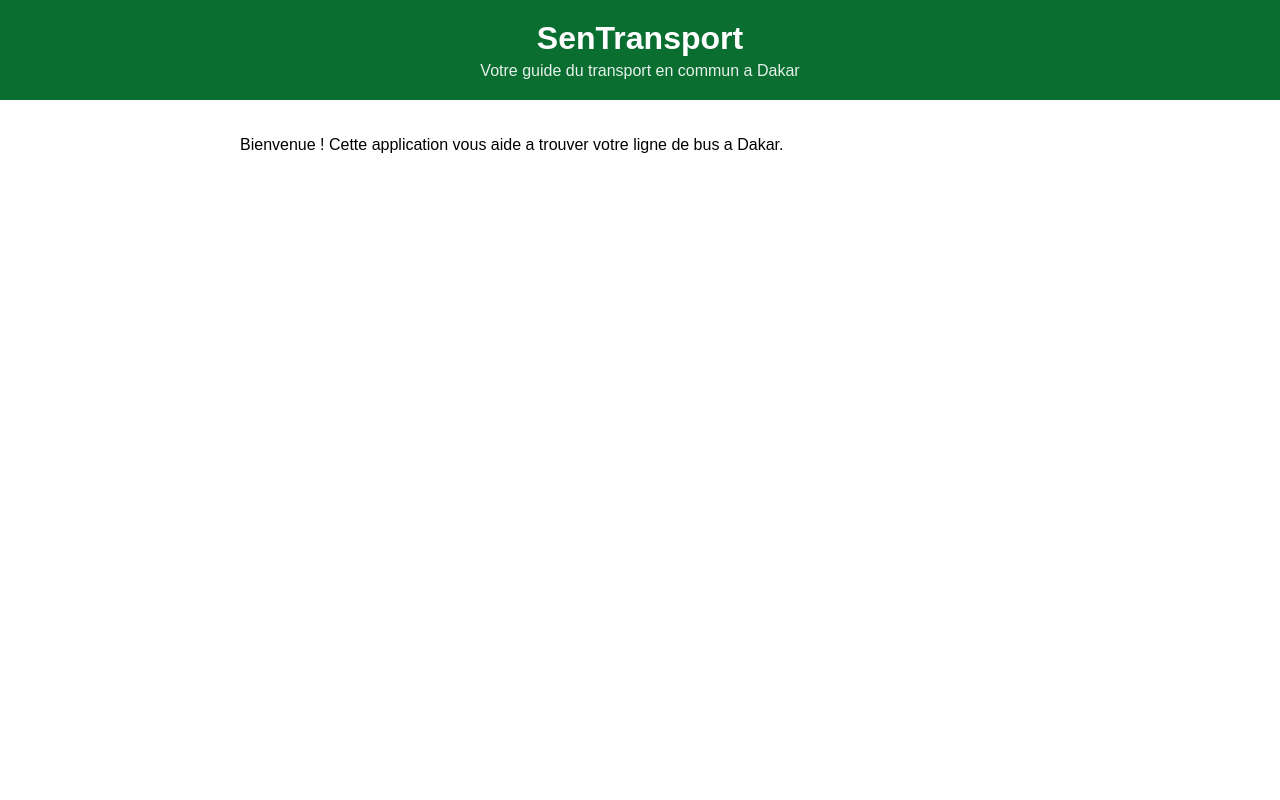
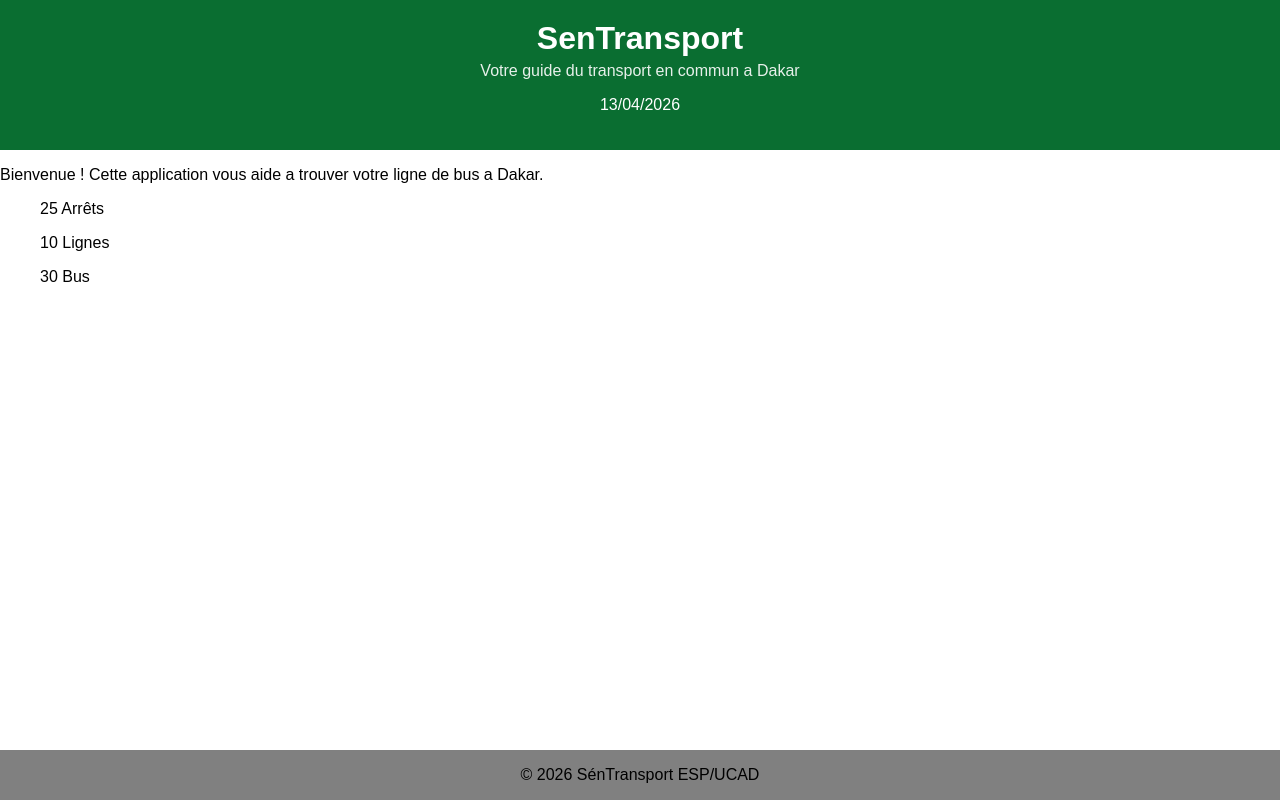
Before and after one commit to br1mald/sentransport, a React (Create React App) app: page / in a window 1280 px wide. Built offline with nearby package versions, Linux system fonts and the light colour scheme.

Commit message:
Exercices

```diff
--- a/src/App.js
+++ b/src/App.js
@@ -1,15 +1,27 @@
 import "./App.css";
 import Header from "./Header";
+import Footer from "./Footer";
+import {
+  StatistiquesArrets,
+  StatistiquesBus,
+  StatistiquesLignes,
+} from "./Statistiques";
 function App() {
   return (
     <div className="App">
       <Header />
-      <main className="contenu">
+      <main className="Contenu">
         <p>
           Bienvenue ! Cette application vous aide a trouver votre ligne de bus a
           Dakar.
         </p>
       </main>
+      <div className="Statistiques">
+        <StatistiquesArrets />
+        <StatistiquesLignes />
+        <StatistiquesBus />
+      </div>
+      <Footer />
     </div>
   );
 }
--- /dev/null
+++ b/src/Footer.css
@@ -0,0 +1,9 @@
+.footer {
+    display: flex;
+    color: black;
+    background-color: gray;
+    position: fixed;
+    bottom: 0;
+    width: 100%;
+    justify-content: center;
+}
--- /dev/null
+++ b/src/Footer.js
@@ -0,0 +1,11 @@
+import "./Footer.css";
+
+function Footer() {
+  return (
+    <div className="footer">
+      <p>© 2026 SénTransport ESP/UCAD</p>
+    </div>
+  );
+}
+
+export default Footer;
--- a/src/Header.js
+++ b/src/Header.js
@@ -1,11 +1,13 @@
 import "./Header.css";
 function Header() {
+  const time = new Date().toLocaleDateString("fr-FR");
   return (
     <header className="header">
       <h1 className="header-titre">SenTransport</h1>
       <p className="header-soustitre">
         Votre guide du transport en commun a Dakar
       </p>
+      <p className="time">{time}</p>
     </header>
   );
 }
--- /dev/null
+++ b/src/Statistiques.css
@@ -0,0 +1,3 @@
+.Statistiques {
+    padding: 0 20px;
+}
--- /dev/null
+++ b/src/Statistiques.js
@@ -0,0 +1,33 @@
+import "./Statistiques.css";
+
+function StatistiquesLignes() {
+  const num = 10;
+  const libelle = "Lignes";
+  return (
+    <p className="Statistiques">
+      {num} {libelle}
+    </p>
+  );
+}
+
+function StatistiquesArrets() {
+  const num = 25;
+  const libelle = "Arrêts";
+  return (
+    <p className="Statistiques">
+      {num} {libelle}
+    </p>
+  );
+}
+
+function StatistiquesBus() {
+  const num = 30;
+  const libelle = "Bus";
+  return (
+    <p className="Statistiques">
+      {num} {libelle}
+    </p>
+  );
+}
+
+export { StatistiquesArrets, StatistiquesBus, StatistiquesLignes };
```
Also changed, not shown: src/components/Tableau.js (added, +18 -0 lines), src/components/User.js (added, +9 -0 lines), 1 other file (tests, documents, lock files or other folders).
